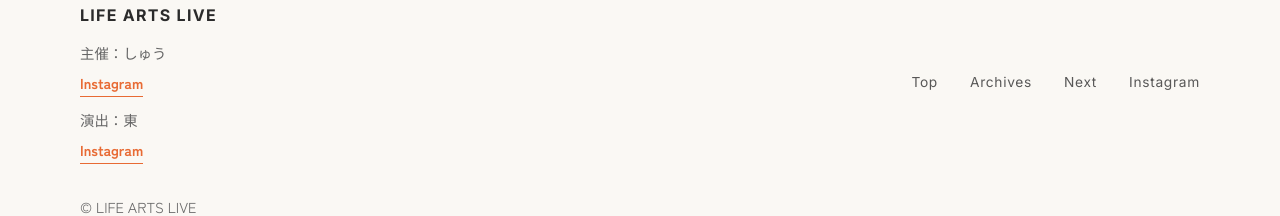
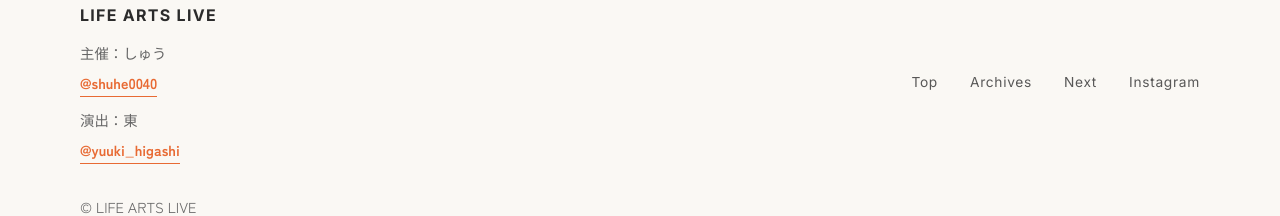
Before and after one commit to araragi0040-jpg/life-arts-live-museum, a Next.js app: page / in a window 1280 px wide. Shown: the part 5422-5638 px from the top of the page. Built offline with nearby package versions, Linux system fonts and the light colour scheme.

Commit message:
Update Footer.tsx

```diff
--- a/src/components/Footer.tsx
+++ b/src/components/Footer.tsx
@@ -17,7 +17,7 @@
                 rel="noreferrer"
                 className="site-footer__profile-link"
               >
-                Instagram
+                @shuhe0040
               </a>
             )}
           </div>
@@ -31,7 +31,7 @@
                 rel="noreferrer"
                 className="site-footer__profile-link"
               >
-                Instagram
+                @yuuki_higashi
               </a>
             )}
           </div>
```
